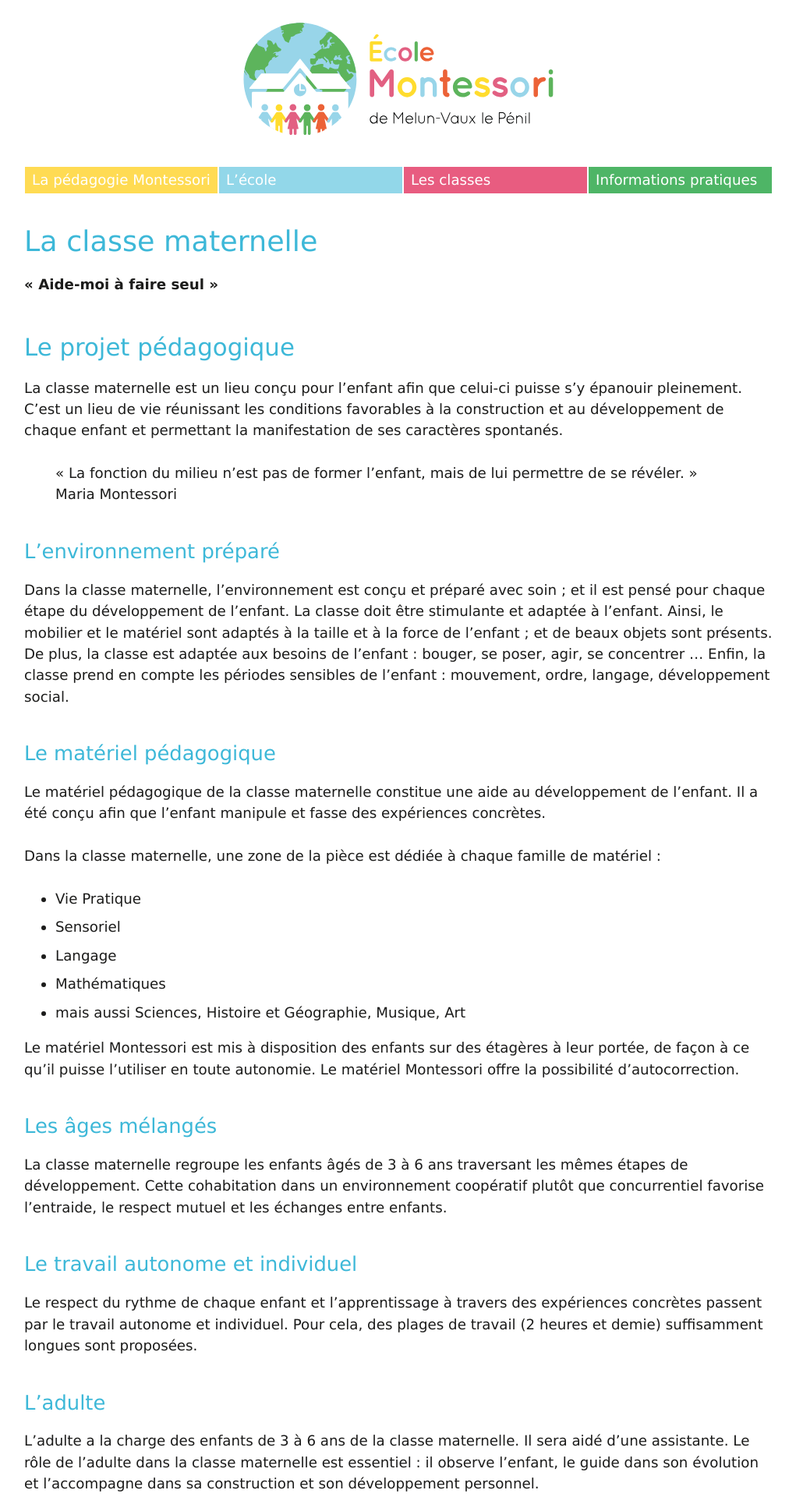
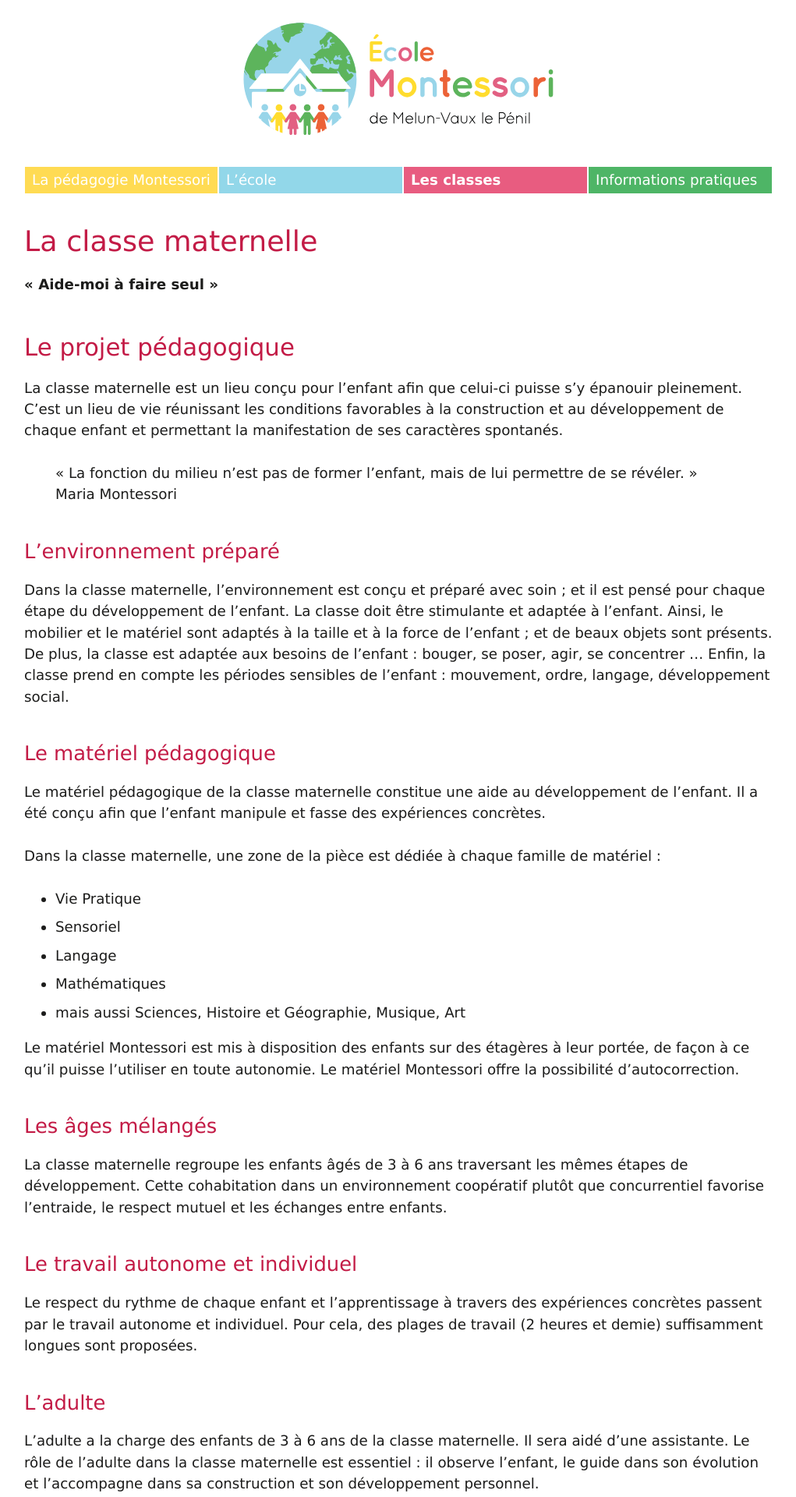
Before and after one commit to montessori-melun/montessori-melun.github.io, a Jekyll site: the page built from classes/maternelle.md, in a window 1280 px wide. Shown: the top 1920 px of the page at 78% size, without its empty margins (129-1150 px from the left). Built offline with Jekyll 4.4.1, drawn with Linux system fonts in a browser that asks for light colours.

Commit message:
Les titres prennent la couleur de la section en cours

```diff
--- a/_layouts/default.html
+++ b/_layouts/default.html
@@ -3,7 +3,7 @@
 
 {% include head.html %}
 
-<body itemscope itemtype="http://schema.org/WebPage">
+<body{% if page.section %} class="{{ page.section }}"{% endif %}>
   <header id="header">
     <div class="wrap">
       {% if page.url == "/" or page.url == "/index.html" %}
--- a/css/styles.scss
+++ b/css/styles.scss
@@ -50,7 +50,22 @@ h1, h2, h3, h4, h5, h6 {
   font-weight: 400;
   line-height: 1.3;
   margin-bottom: .5em;
-  color: darken($couleur-bleu, 20%);
+
+  .pedagogie & {
+    color: darken($couleur-jaune, 20%);
+  }
+
+  .ecole & {
+    color: darken($couleur-bleu, 20%);
+  }
+
+  .classes & {
+    color: darken($couleur-rose, 20%);
+  }
+
+  .pratique & {
+    color: darken($couleur-vert, 20%);
+  }
 }
 
 $h1: calc(1.3em + 1vw);
```
Also changed, not shown: classes/elementaire.md (+1 -0 lines), classes/index.md (+1 -0 lines), classes/maternelle.md (+1 -0 lines).
